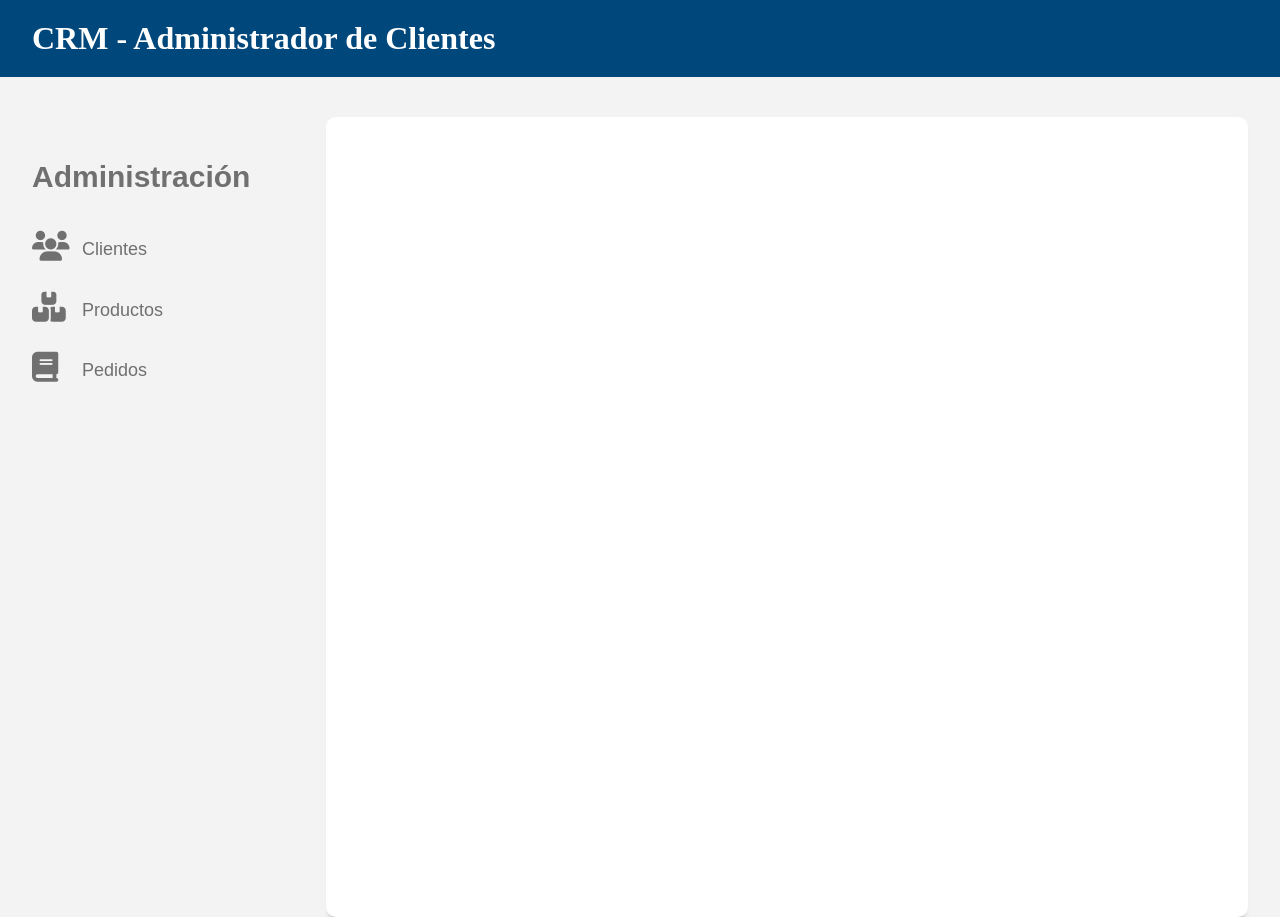
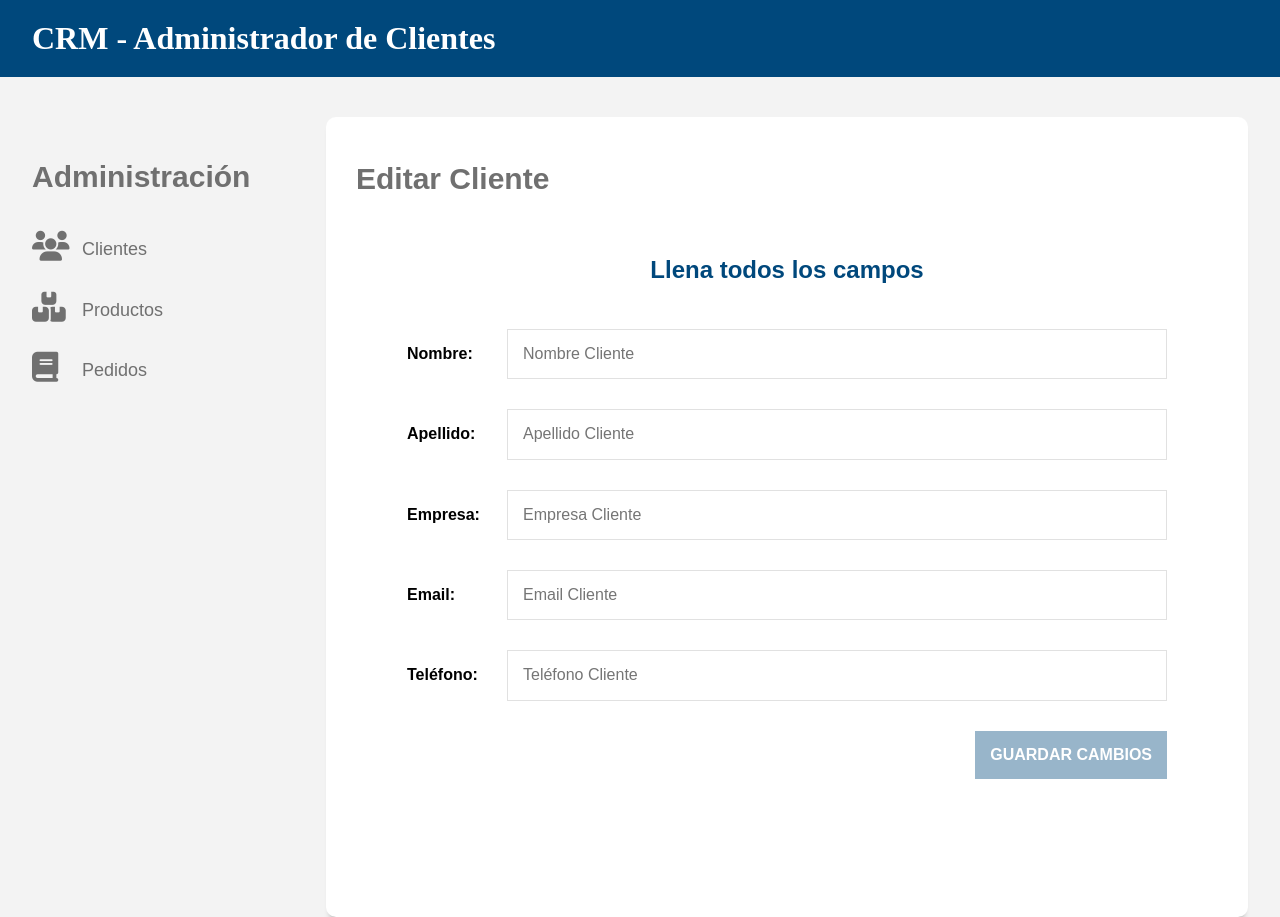
Before and after one commit to maikol8-10/cliente-api, a React (Create React App) app: page /clientes/editar/1 in a window 1280 px wide. Built offline with nearby package versions, Linux system fonts and the light colour scheme; no server answers.

Commit message:
Muestra informacion de cliente a actualizar

```diff
--- a/src/App.js
+++ b/src/App.js
@@ -10,6 +10,7 @@ import Navegacion from "./componentes/layout/Navegacion";
 /**Componentes */
 import Clientes from "./componentes/clientes/Clientes";
 import NuevoCliente from "./componentes/clientes/NuevoCliente";
+import EditarCliente from "./componentes/clientes/EditarCliente";
 
 import Productos from "./componentes/productos/Productos";
 import Pedidos from "./componentes/pedidos/Pedidos";
@@ -25,12 +26,16 @@ const App = () => {
           <main className="caja-contenido col-9">
             {/*Todo: Routing a diferentes componentes*/}
             <Routes>
-              <Route exact path='/' element={<Clientes/>}></Route>
-              <Route exact path='/clientes/nuevo' element={<NuevoCliente/>}></Route>
+              {/*With Elemement*/}
+              <Route exact path='/' element={<Clientes />}></Route>
+              <Route exact path='/clientes/nuevo' element={<NuevoCliente />}></Route>
+              <Route exact path='/clientes/editar/:id' element={<EditarCliente />}></Route>
 
-              <Route exact path='/productos' element={<Productos/>}></Route>
+              <Route exact path='/productos' element={<Productos />}></Route>
+              <Route exact path='/pedidos' element={<Pedidos />}></Route>
+              {/*With Component*/}
 
-              <Route exact path='/pedidos' element={<Pedidos/>}></Route>
+
             </Routes>
           </main>
         </div>
--- a/src/componentes/clientes/Cliente.js
+++ b/src/componentes/clientes/Cliente.js
@@ -1,4 +1,6 @@
 import React from 'react';
+import { Link } from 'react-router-dom';
+
 //const Cliente = (props) => {
 const Cliente = ({ cliente }) => {
     //console.log(cliente.nombre);
@@ -14,10 +16,10 @@ const Cliente = ({ cliente }) => {
                 <p>{telefono}</p>
             </div>
             <div className="acciones">
-                <a href="#" className="btn btn-azul">
+                <Link to={`/clientes/editar/${_id}`} className="btn btn-azul">
                     <i className="fas fa-pen-alt"></i>
                     Editar Cliente
-                </a>
+                </Link>
                 <button type="button" className="btn btn-rojo btn-eliminar">
                     <i className="fas fa-times"></i>
                     Eliminar Cliente
--- /dev/null
+++ b/src/componentes/clientes/EditarCliente.js
@@ -0,0 +1,134 @@
+import React, { Fragment, useState, useEffect } from 'react';
+import { useNavigate, useParams } from 'react-router-dom';
+import clienteAxios from '../../config/axios';
+import Swal from 'sweetalert2';
+
+const EditarCliente = (props) => {
+
+    //Obtener el ID
+    const { id } = useParams();
+
+    //Query a la API
+    const consultarApi = async () => {
+        const clienteConsulta = await clienteAxios.get(`/clientes/${id}`);
+
+        //Colocar en el state
+        datosCliente(clienteConsulta.data);
+    }
+
+    //useEffect, cuando el componente carga
+    useEffect(() => {
+        consultarApi();
+    }, []);
+
+    //const navigate = useNavigate();
+    //cliente= state, guardarCliente= funcion para guardar el state
+    const [cliente, datosCliente] = useState({
+        nombre: '',
+        apellido: '',
+        email: '',
+        empresa: '',
+        telefono: ''
+    });
+
+    const actualizarState = e => {
+        //Almacenar lo que el usuario escribe
+        datosCliente({
+            //Obtener una copia del state actual
+            ...cliente,
+            [e.target.name]: e.target.value
+        });
+
+        //console.log(cliente)
+    };
+
+    //Validar Formulario
+    const validarCliente = () => {
+        //Destructuring
+        const { nombre, apellido, email, empresa, telefono } = cliente;
+
+        //Revisar que las propiedades del state tengan contenido
+        let valido = !nombre.length || !apellido.length || !email.length || !empresa.length || !telefono.length;
+
+        //return true o false
+        return valido;
+
+    }
+
+
+
+    return (
+        <Fragment>
+            <h2>Editar Cliente</h2>
+
+            <form>
+                <legend>Llena todos los campos</legend>
+
+                <div className="campo">
+                    <label>Nombre:</label>
+                    <input type="text"
+                        placeholder="Nombre Cliente"
+                        name="nombre"
+                        onChange={actualizarState}
+                        value={cliente.nombre}
+                    />
+                </div>
+
+                <div className="campo">
+                    <label>Apellido:</label>
+                    <input type="text"
+                        placeholder="Apellido Cliente"
+                        name="apellido"
+                        onChange={actualizarState}
+                        value={cliente.apellido}
+                    />
+                </div>
+
+                <div className="campo">
+                    <label>Empresa:</label>
+                    <input type="text"
+                        placeholder="Empresa Cliente"
+                        name="empresa"
+                        onChange={actualizarState}
+                        value={cliente.empresa}
+                    />
+                </div>
+
+                <div className="campo">
+                    <label>Email:</label>
+                    <input type="email"
+                        placeholder="Email Cliente"
+                        name="email"
+                        onChange={actualizarState}
+                        value={cliente.email}
+                    />
+                </div>
+
+                <div className="campo">
+                    <label>Teléfono:</label>
+                    <input type="number"
+                        placeholder="Teléfono Cliente"
+                        name="telefono"
+                        onChange={actualizarState}
+                        value={cliente.telefono}
+                    />
+                </div>
+
+                <div className="enviar">
+                    <input
+                        type="submit"
+                        className="btn btn-azul"
+                        value="Guardar Cambios"
+                        disabled={validarCliente()}
+
+                    />
+                </div>
+
+            </form>
+        </Fragment >
+    );
+}
+
+//HOC, es una funcion que toma un componente y retorna un nuevo componente
+//export default withRouter(NuevoCliente);
+export default EditarCliente;
```
